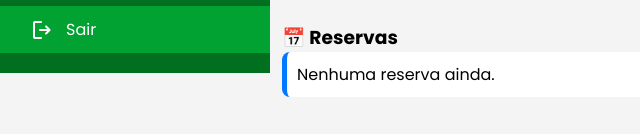
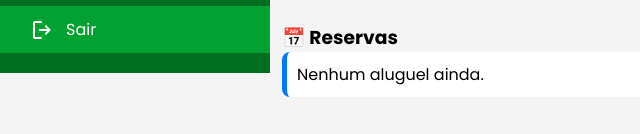
Before and after one commit to Gabriel151324/_MultiMeios, a plain HTML site: page Frontend/index2.html in a window 1280 px wide. Shown: the part 727-861 px from the top of the page, 0-640 px from the left. Drawn offline with nearby package versions, Linux system fonts and the light colour scheme.

Commit message:
Update Index2.html
ajeitei a função pra ficar correto

```diff
--- a/Frontend/index2.html
+++ b/Frontend/index2.html
@@ -316,9 +316,9 @@
           <button class="delete-btn" onclick="removerReserva(${i})">Cancelar</button>
         </li>`
         ).join("")
-        : "<li>Nenhuma reserva ainda.</li>";
+        : "<li>Nenhum aluguel ainda.</li>";
 
-      document.getElementById("listaReservasSecao").innerHTML = html;
+      document.getElementById("listaAluguelSecao").innerHTML = html;
       document.getElementById("listaReservasPainel").innerHTML = html;
     }
 
```
